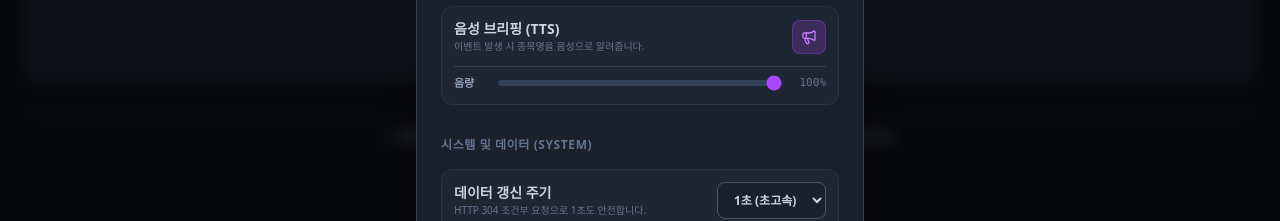
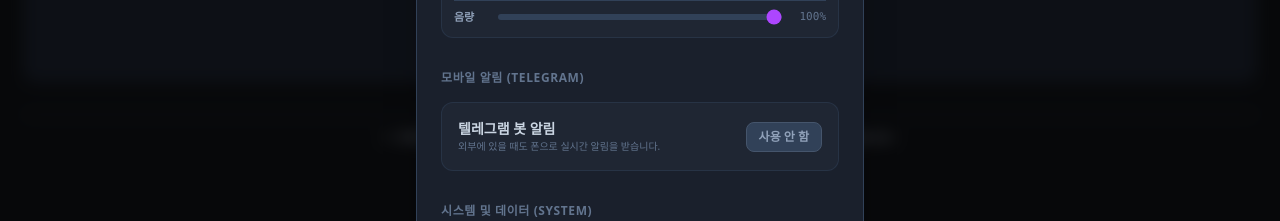
Before and after one commit to Gyue2/Cuit-Ticker-Bell, a React (Vite) app: page / in a window 1280 px wide. Both pictures are taken after a click on the button 1214 px from the left and 69 px from the top of the page. Shown: the part 389-610 px from the top of the page. Built offline with nearby package versions, Linux system fonts and the light colour scheme; no server answers.

Commit message:
feat: add telegram notification support

```diff
--- a/package.json
+++ b/package.json
@@ -1,7 +1,8 @@
 {
-  "name": "cuti-ticker",
+  "name": "cuit-ticker-bell",
   "private": true,
-  "version": "1.1.6",
+  "version": "1.1.7",
+  "description": "Real-time Nasdaq volatility halt monitor",
   "type": "module",
   "scripts": {
     "dev": "tsx server.ts",
--- a/src-tauri/tauri.conf.json
+++ b/src-tauri/tauri.conf.json
@@ -1,7 +1,7 @@
 {
   "$schema": "https://schema.tauri.app/config/2",
   "productName": "Cuit Ticker Bell",
-  "version": "1.1.6",
+  "version": "1.1.7",
   "identifier": "com.cuitticker.bell",
   "build": {
     "devUrl": "http://localhost:3000",
--- a/src/App.tsx
+++ b/src/App.tsx
@@ -61,6 +61,11 @@ export default function App() {
   const [isFlashing, setIsFlashing] = useState(false);
   const [autostartEnabled, setAutostartEnabled] = useState(false);
 
+  // Telegram State
+  const [telegramEnabled, setTelegramEnabled] = useState<boolean>(false);
+  const [telegramToken, setTelegramToken] = useState<string>("");
+  const [telegramChatId, setTelegramChatId] = useState<string>("");
+
   // App Update state
   const [updateProgress, setUpdateProgress] = useState<{ status: string; progress: number } | null>(null);
 
@@ -93,6 +98,10 @@ export default function App() {
   const watchedSymbolsRef = useRef<Set<string>>(new Set());
   const ignoredSymbolsRef = useRef<Set<string>>(new Set());
 
+  const telegramEnabledRef = useRef<boolean>(false);
+  const telegramTokenRef = useRef<string>("");
+  const telegramChatIdRef = useRef<string>("");
+
   useEffect(() => { soundEnabledRef.current = soundEnabled; }, [soundEnabled]);
   useEffect(() => { chimeVolumeRef.current = chimeVolume; }, [chimeVolume]);
   useEffect(() => { ttsEnabledRef.current = ttsEnabled; }, [ttsEnabled]);
@@ -100,6 +109,9 @@ export default function App() {
   useEffect(() => { soundTypeRef.current = soundType; }, [soundType]);
   useEffect(() => { watchedSymbolsRef.current = watchedSymbols; }, [watchedSymbols]);
   useEffect(() => { ignoredSymbolsRef.current = ignoredSymbols; }, [ignoredSymbols]);
+  useEffect(() => { telegramEnabledRef.current = telegramEnabled; }, [telegramEnabled]);
+  useEffect(() => { telegramTokenRef.current = telegramToken; }, [telegramToken]);
+  useEffect(() => { telegramChatIdRef.current = telegramChatId; }, [telegramChatId]);
 
   // Clear tracked popouts on app startup
   useEffect(() => {
@@ -149,6 +161,9 @@ export default function App() {
         if (Array.isArray(parsed.ignoredSymbols)) {
           setIgnoredSymbols(new Set(parsed.ignoredSymbols));
         }
+        if (typeof parsed.telegramEnabled === "boolean") setTelegramEnabled(parsed.telegramEnabled);
+        if (parsed.telegramToken) setTelegramToken(parsed.telegramToken);
+        if (parsed.telegramChatId) setTelegramChatId(parsed.telegramChatId);
       }
     } catch (e) {
       console.error("Failed to load settings:", e);
@@ -186,6 +201,9 @@ export default function App() {
           watchlistOnly,
           watchedSymbols: Array.from(watchedSymbols),
           ignoredSymbols: Array.from(ignoredSymbols),
+          telegramEnabled,
+          telegramToken,
+          telegramChatId,
           ...newSettings,
         };
         localStorage.setItem(SETTINGS_KEY, JSON.stringify(current));
@@ -193,7 +211,7 @@ export default function App() {
         console.error("Failed to save settings:", e);
       }
     },
-    [theme, intervalMs, soundEnabled, chimeVolume, ttsEnabled, ttsVolume, watchlistOnly, watchedSymbols, ignoredSymbols]
+    [theme, intervalMs, soundEnabled, chimeVolume, ttsEnabled, ttsVolume, watchlistOnly, watchedSymbols, ignoredSymbols, telegramEnabled, telegramToken, telegramChatId]
   );
 
   // Autostart init
@@ -418,6 +436,14 @@ export default function App() {
                     }
                   } catch(e) {}
                 }
+
+                // Telegram Notification
+                if (telegramEnabledRef.current && telegramTokenRef.current && telegramChatIdRef.current) {
+                  const reason = h.reasons[0]?.title || code;
+                  const text = `🚨 <b>[Cuit Ticker Bell]</b>\n\n<b>${h.symbol}</b> 킷 발동!\n${h.name}\n${h.market} - ${reason}`;
+                  invoke("send_telegram_message", { token: telegramTokenRef.current, chatId: telegramChatIdRef.current, text })
+                    .catch(e => console.error("Telegram send error:", e));
+                }
               }
             }
           }
@@ -449,6 +475,13 @@ export default function App() {
                 }
               } catch (e) {}
               showToast(`🔔 ${h.symbol} 거래정지 해제!`, "success");
+
+              // Telegram Notification
+              if (telegramEnabledRef.current && telegramTokenRef.current && telegramChatIdRef.current) {
+                const text = `✅ <b>[Cuit Ticker Bell]</b>\n\n<b>${h.symbol}</b> 거래정지 해제!\n정상 거래가 재개되었습니다.`;
+                invoke("send_telegram_message", { token: telegramTokenRef.current, chatId: telegramChatIdRef.current, text })
+                  .catch(e => console.error("Telegram resume error:", e));
+              }
             }
           }
         }
@@ -621,6 +654,28 @@ export default function App() {
     setTtsEnabled(next);
     saveSettings({ ttsEnabled: next });
     showToast(next ? "TTS 안내가 켜졌습니다." : "TTS 안내가 꺼졌습니다.", "info");
+  };
+
+  const handleToggleTelegram = () => {
+    const next = !telegramEnabled;
+    setTelegramEnabled(next);
+    saveSettings({ telegramEnabled: next });
+    showToast(next ? "텔레그램 알림 기능 활성화" : "텔레그램 알림 기능 비활성화", "info");
+  };
+
+  const handleTestTelegram = async () => {
+    if (!telegramToken || !telegramChatId) {
+      showToast("Bot Token과 Chat ID를 모두 입력해주세요.", "warning");
+      return;
+    }
+    try {
+      showToast("텔레그램 메시지를 전송합니다...", "info");
+      const text = `🔔 <b>[Cuit Ticker Bell]</b>\n테스트 메시지입니다.\n이 메시지가 잘 보인다면 설정이 완료된 것입니다! 🎉`;
+      await invoke("send_telegram_message", { token: telegramToken, chatId: telegramChatId, text });
+      showToast("텔레그램 메시지 전송 성공!", "success");
+    } catch (e: any) {
+      showToast(`전송 실패: ${e.toString()}`, "warning");
+    }
   };
 
   const handleToggleWatchlistOnly = () => {
@@ -814,7 +869,7 @@ export default function App() {
           soundEnabled={soundEnabled}
           onToggleSound={handleToggleSound}
           soundType={soundType}
-          onChangeSoundType={setSoundType}
+          onChangeSoundType={(t) => { setSoundType(t); saveSettings({ soundType: t }); }}
           chimeVolume={chimeVolume}
           onChangeChimeVolume={(v) => { setChimeVolume(v); saveSettings({ chimeVolume: v }); }}
           ttsEnabled={ttsEnabled}
@@ -824,6 +879,13 @@ export default function App() {
           autostartEnabled={autostartEnabled}
           onToggleAutostart={handleToggleAutostart}
           updateProgress={updateProgress}
+          telegramEnabled={telegramEnabled}
+          onToggleTelegram={handleToggleTelegram}
+          telegramToken={telegramToken}
+          onChangeTelegramToken={(v) => { setTelegramToken(v); saveSettings({ telegramToken: v }); }}
+          telegramChatId={telegramChatId}
+          onChangeTelegramChatId={(v) => { setTelegramChatId(v); saveSettings({ telegramChatId: v }); }}
+          onTestTelegram={handleTestTelegram}
         />
 
         {/* Stats Summary Cards */}
--- a/src/components/SettingsModal.tsx
+++ b/src/components/SettingsModal.tsx
@@ -33,6 +33,15 @@ interface SettingsModalProps {
 
   // Update
   updateProgress?: { status: string; progress: number } | null;
+
+  // Telegram
+  telegramEnabled: boolean;
+  onToggleTelegram: () => void;
+  telegramToken: string;
+  onChangeTelegramToken: (token: string) => void;
+  telegramChatId: string;
+  onChangeTelegramChatId: (chatId: string) => void;
+  onTestTelegram: () => void;
 }
 
 export const SettingsModal: React.FC<SettingsModalProps> = ({
@@ -55,6 +64,13 @@ export const SettingsModal: React.FC<SettingsModalProps> = ({
   autostartEnabled,
   onToggleAutostart,
   updateProgress,
+  telegramEnabled,
+  onToggleTelegram,
+  telegramToken,
+  onChangeTelegramToken,
+  telegramChatId,
+  onChangeTelegramChatId,
+  onTestTelegram,
 }) => {
   const [appVersion, setAppVersion] = useState<string>("1.0.7");
 
@@ -192,6 +208,66 @@ export const SettingsModal: React.FC<SettingsModalProps> = ({
             </div>
           </section>
 
+          {/* Section: Telegram Notifications */}
+          <section className="space-y-4">
+            <h3 className="text-xs font-bold text-slate-400 dark:text-slate-500 uppercase tracking-wider">모바일 알림 (Telegram)</h3>
+            <div className="space-y-3">
+              <div className="flex flex-col gap-3 p-4 rounded-xl bg-slate-50 dark:bg-[#2D3748]/30 border border-slate-100 dark:border-slate-700/50">
+                <div className="flex items-center justify-between">
+                  <div className="flex flex-col">
+                    <span className="text-sm font-bold text-slate-700 dark:text-slate-300">텔레그램 봇 알림</span>
+                    <span className="text-[10px] text-slate-500">외부에 있을 때도 폰으로 실시간 알림을 받습니다.</span>
+                  </div>
+                  <button
+                    onClick={onToggleTelegram}
+                    className={`px-3 py-1.5 rounded-lg text-xs font-bold transition-colors border ${
+                      telegramEnabled
+                        ? "bg-blue-100 text-blue-600 border-blue-200 dark:bg-blue-500/20 dark:text-blue-400 dark:border-blue-500/30"
+                        : "bg-slate-200 text-slate-500 border-slate-300 dark:bg-slate-700 dark:text-slate-400 dark:border-slate-600"
+                    }`}
+                  >
+                    {telegramEnabled ? "사용 중" : "사용 안 함"}
+                  </button>
+                </div>
+
+                {telegramEnabled && (
+                  <div className="flex flex-col gap-3 pt-3 border-t border-slate-200 dark:border-slate-700">
+                    <div className="flex flex-col gap-1">
+                      <label className="text-xs font-bold text-slate-600 dark:text-slate-400">Bot Token (봇 토큰)</label>
+                      <input
+                        type="password"
+                        placeholder="123456:ABC-DEF1234ghIkl-zyx57W2v1u123ew11"
+                        value={telegramToken}
+                        onChange={(e) => onChangeTelegramToken(e.target.value)}
+                        className="w-full text-sm bg-white dark:bg-[#1A202C] text-slate-800 dark:text-slate-200 px-3 py-2 rounded-lg border border-slate-300 dark:border-slate-600 focus:outline-none focus:border-blue-500"
+                      />
+                    </div>
+                    <div className="flex flex-col gap-1">
+                      <label className="text-xs font-bold text-slate-600 dark:text-slate-400">Chat ID (채팅방 ID)</label>
+                      <input
+                        type="text"
+                        placeholder="123456789"
+                        value={telegramChatId}
+                        onChange={(e) => onChangeTelegramChatId(e.target.value)}
+                        className="w-full text-sm bg-white dark:bg-[#1A202C] text-slate-800 dark:text-slate-200 px-3 py-2 rounded-lg border border-slate-300 dark:border-slate-600 focus:outline-none focus:border-blue-500"
+                      />
+                    </div>
+                    <button
+                      onClick={onTestTelegram}
+                      className="mt-1 w-full px-4 py-2 bg-blue-50 text-blue-600 dark:bg-blue-500/10 dark:text-blue-400 hover:bg-blue-100 dark:hover:bg-blue-500/20 font-bold text-xs rounded-lg transition-colors border border-blue-200 dark:border-blue-500/30"
+                    >
+                      테스트 메시지 보내기
+                    </button>
+                    <span className="text-[10px] text-slate-400 dark:text-slate-500 leading-tight">
+                      * 텔레그램에서 BotFather를 통해 봇을 생성한 후 Token을 입력하세요.<br/>
+                      * 봇에게 말을 건 후 IDBot 등을 통해 자신의 Chat ID를 확인해 입력하세요.
+                    </span>
+                  </div>
+                )}
+              </div>
+            </div>
+          </section>
+
           {/* Section: System & Data */}
           <section className="space-y-4">
             <h3 className="text-xs font-bold text-slate-400 dark:text-slate-500 uppercase tracking-wider">시스템 및 데이터 (System)</h3>
```
Also changed, not shown: 1 other file (tests, documents, lock files or other folders).
